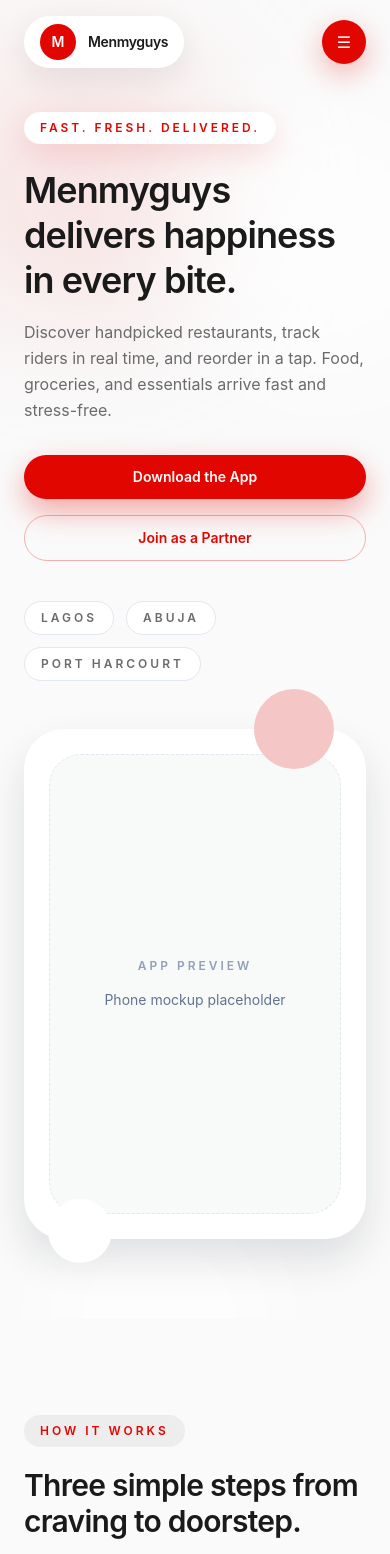
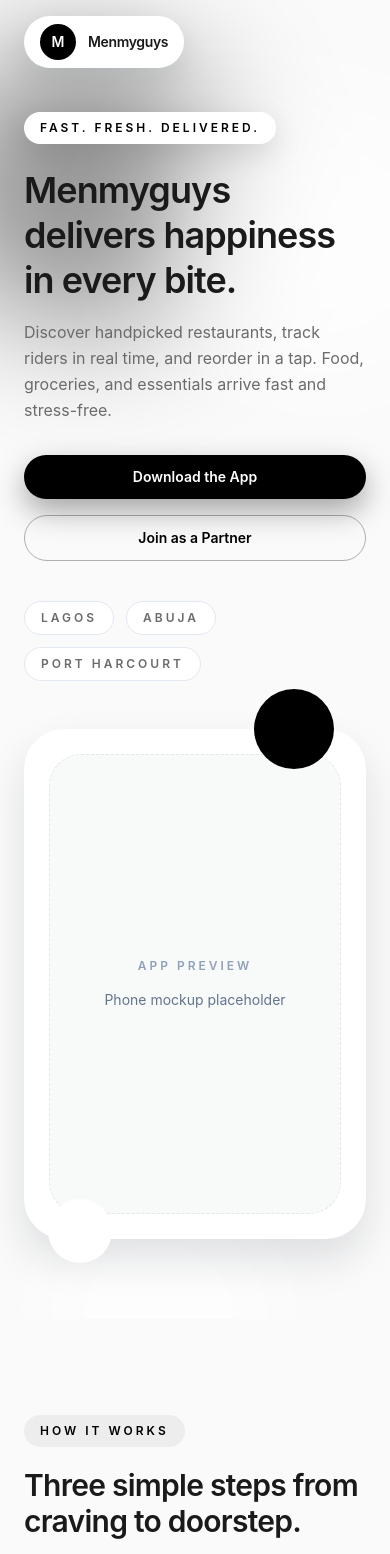
Before and after one commit to Cloud30hq/menmyguys, a Next.js app: page / in a window 390 px wide. Shown: the top 1554 px of the page. Built offline with nearby package versions, Linux system fonts and the light colour scheme.

Commit message:
Replace red accents with black and hide mobile nav

```diff
--- a/src/app/components/CTA.tsx
+++ b/src/app/components/CTA.tsx
@@ -3,7 +3,7 @@
     <section className="bg-[#FAFAFA] py-24">
       <div className="mx-auto max-w-5xl px-6">
         <div className="rounded-[2.5rem] border border-slate-200 bg-[#EDEDED] p-10 text-center shadow-[0_30px_60px_rgba(15,23,42,0.08)] md:p-16">
-          <p className="inline-flex items-center rounded-full bg-white px-4 py-2 text-xs font-semibold uppercase tracking-[0.25em] text-[#E10600]">
+          <p className="inline-flex items-center rounded-full bg-white px-4 py-2 text-xs font-semibold uppercase tracking-[0.25em] text-[#000000]">
             Ready to move fast?
           </p>
           <h2 className="mt-5 text-3xl font-semibold tracking-tight text-[#1A1A1A] md:text-4xl">
@@ -13,10 +13,10 @@
             Join thousands of people who order smarter meals every single day.
           </p>
           <div className="mt-8 flex flex-col justify-center gap-4 sm:flex-row">
-            <button className="rounded-full bg-[#E10600] px-7 py-3 text-sm font-semibold text-white transition hover:-translate-y-0.5 hover:bg-[#C90500] focus-visible:outline-none focus-visible:ring-2 focus-visible:ring-[#E10600] focus-visible:ring-offset-2 focus-visible:ring-offset-[#EDEDED]">
+            <button className="rounded-full bg-[#000000] px-7 py-3 text-sm font-semibold text-white transition hover:-translate-y-0.5 hover:bg-[#000000] focus-visible:outline-none focus-visible:ring-2 focus-visible:ring-[#000000] focus-visible:ring-offset-2 focus-visible:ring-offset-[#EDEDED]">
               Get the App
             </button>
-            <button className="rounded-full border border-[#E10600]/30 px-7 py-3 text-sm font-semibold text-[#E10600] transition hover:-translate-y-0.5 hover:border-[#E10600] focus-visible:outline-none focus-visible:ring-2 focus-visible:ring-[#E10600]/40 focus-visible:ring-offset-2 focus-visible:ring-offset-[#EDEDED]">
+            <button className="rounded-full border border-[#000000]/30 px-7 py-3 text-sm font-semibold text-[#000000] transition hover:-translate-y-0.5 hover:border-[#000000] focus-visible:outline-none focus-visible:ring-2 focus-visible:ring-[#000000]/40 focus-visible:ring-offset-2 focus-visible:ring-offset-[#EDEDED]">
               Talk to Sales
             </button>
           </div>
--- a/src/app/components/Hero.tsx
+++ b/src/app/components/Hero.tsx
@@ -14,7 +14,7 @@
   return (
     <section ref={sectionRef} className="relative overflow-hidden bg-[#FAFAFA] text-[#1A1A1A]">
       <div className="pointer-events-none absolute inset-0">
-        <div className="absolute -left-16 top-10 h-72 w-72 rounded-full bg-[#F5C6C6]/40 blur-3xl" />
+        <div className="absolute -left-16 top-10 h-72 w-72 rounded-full bg-[#000000]/40 blur-3xl" />
         <div className="absolute -right-20 top-24 h-72 w-72 rounded-full bg-white/70 blur-3xl" />
         <div className="absolute bottom-[-120px] left-[10%] h-60 w-60 rounded-full bg-white/60 blur-2xl" />
       </div>
@@ -22,7 +22,7 @@
         <div className="max-w-xl">
           <div
             data-hero-badge
-            className="inline-flex items-center gap-2 rounded-full bg-white px-4 py-2 text-xs font-semibold uppercase tracking-[0.25em] text-[#E10600] shadow-[0_10px_30px_rgba(225,6,0,0.12)]"
+            className="inline-flex items-center gap-2 rounded-full bg-white px-4 py-2 text-xs font-semibold uppercase tracking-[0.25em] text-[#000000] shadow-[0_10px_30px_rgba(0,0,0,0.12)]"
           >
             Fast. Fresh. Delivered.
           </div>
@@ -37,10 +37,10 @@
             Food, groceries, and essentials arrive fast and stress-free.
           </p>
           <div data-hero-cta className="mt-8 flex flex-col gap-4 sm:flex-row">
-            <MotionButton className="rounded-full bg-[#E10600] px-7 py-3 text-sm font-semibold text-white shadow-[0_12px_30px_rgba(225,6,0,0.35)] transition hover:-translate-y-0.5 hover:bg-[#C90500] focus-visible:outline-none focus-visible:ring-2 focus-visible:ring-[#E10600] focus-visible:ring-offset-2 focus-visible:ring-offset-[#FAFAFA]">
+            <MotionButton className="rounded-full bg-[#000000] px-7 py-3 text-sm font-semibold text-white shadow-[0_12px_30px_rgba(0,0,0,0.35)] transition hover:-translate-y-0.5 hover:bg-[#000000] focus-visible:outline-none focus-visible:ring-2 focus-visible:ring-[#000000] focus-visible:ring-offset-2 focus-visible:ring-offset-[#FAFAFA]">
               Download the App
             </MotionButton>
-            <MotionButton className="rounded-full border border-[#E10600]/30 px-7 py-3 text-sm font-semibold text-[#E10600] transition hover:-translate-y-0.5 hover:border-[#E10600] focus-visible:outline-none focus-visible:ring-2 focus-visible:ring-[#E10600]/40 focus-visible:ring-offset-2 focus-visible:ring-offset-[#FAFAFA]">
+            <MotionButton className="rounded-full border border-[#000000]/30 px-7 py-3 text-sm font-semibold text-[#000000] transition hover:-translate-y-0.5 hover:border-[#000000] focus-visible:outline-none focus-visible:ring-2 focus-visible:ring-[#000000]/40 focus-visible:ring-offset-2 focus-visible:ring-offset-[#FAFAFA]">
               Join as a Partner
             </MotionButton>
           </div>
@@ -51,7 +51,7 @@
           </div>
         </div>
         <div data-hero-mockup className="relative mx-auto w-full max-w-sm">
-          <div className="absolute -top-10 right-8 h-20 w-20 rounded-full bg-[#F5C6C6]" />
+          <div className="absolute -top-10 right-8 h-20 w-20 rounded-full bg-[#000000]" />
           <div className="absolute -bottom-6 left-6 h-16 w-16 rounded-full bg-white" />
           <div className="rounded-[2.5rem] border border-white/70 bg-white p-6 shadow-[0_20px_40px_rgba(15,23,42,0.12)]">
             <div className="flex h-[460px] flex-col items-center justify-center gap-4 rounded-[2rem] border border-dashed border-slate-200 bg-[#F8FAF9]">
--- a/src/app/components/HowItWorks.tsx
+++ b/src/app/components/HowItWorks.tsx
@@ -18,7 +18,7 @@
     <section data-howitworks className="bg-[#FAFAFA] py-24">
       <div className="mx-auto max-w-6xl px-6">
         <div className="max-w-2xl">
-          <p className="inline-flex items-center rounded-full bg-[#EDEDED] px-4 py-2 text-xs font-semibold uppercase tracking-[0.25em] text-[#E10600]">
+          <p className="inline-flex items-center rounded-full bg-[#EDEDED] px-4 py-2 text-xs font-semibold uppercase tracking-[0.25em] text-[#000000]">
             How it works
           </p>
           <h2 className="mt-5 text-3xl font-semibold tracking-tight text-[#1A1A1A] md:text-4xl">
@@ -36,7 +36,7 @@
                 data-step
                 className="rounded-3xl border border-slate-200 bg-white p-6 shadow-[0_12px_30px_rgba(15,23,42,0.06)] transition hover:-translate-y-1 hover:shadow-[0_16px_40px_rgba(15,23,42,0.1)]"
               >
-                <div className="flex h-10 w-10 items-center justify-center rounded-full bg-[#E10600] text-sm font-semibold text-white">
+                <div className="flex h-10 w-10 items-center justify-center rounded-full bg-[#000000] text-sm font-semibold text-white">
                   0{index + 1}
                 </div>
                 <h3 className="mt-6 text-xl font-semibold text-slate-900">{step.title}</h3>
@@ -50,7 +50,7 @@
               <div className="h-2 flex-1 overflow-hidden rounded-full bg-[#EDEDED]">
                 <div
                   data-progress-bar
-                  className="h-full origin-left scale-x-0 rounded-full bg-[#E10600]"
+                  className="h-full origin-left scale-x-0 rounded-full bg-[#000000]"
                 />
               </div>
             </div>
--- a/src/app/components/Restaurants.tsx
+++ b/src/app/components/Restaurants.tsx
@@ -25,7 +25,7 @@
       <div className="mx-auto max-w-6xl px-6">
         <div className="flex flex-col gap-12 lg:flex-row lg:items-start lg:justify-between">
           <div className="max-w-xl">
-            <p className="inline-flex items-center rounded-full bg-[#EDEDED] px-4 py-2 text-xs font-semibold uppercase tracking-[0.25em] text-[#E10600]">
+            <p className="inline-flex items-center rounded-full bg-[#EDEDED] px-4 py-2 text-xs font-semibold uppercase tracking-[0.25em] text-[#000000]">
               For restaurants
             </p>
             <h2 className="mt-5 text-3xl font-semibold tracking-tight md:text-4xl">
@@ -39,7 +39,7 @@
               {benefits.map((benefit) => (
                 <div
                   key={benefit.title}
-                  className="rounded-2xl border border-slate-200 bg-white p-5 shadow-[0_10px_30px_rgba(15,23,42,0.06)]"
+                  className="rounded-2xl border border-slate-200 bg-white p-5 shadow-[0_10px_30px_rgba(15,23,42,0.06)] transition hover:-translate-y-1 hover:shadow-[0_18px_40px_rgba(15,23,42,0.12)]"
                 >
                   <h3 className="text-lg font-semibold text-[#1A1A1A]">{benefit.title}</h3>
                   <p className="mt-2 text-sm text-[#6B6B6B]">{benefit.description}</p>
@@ -61,7 +61,7 @@
                   <span
                     data-count={stat.count}
                     data-suffix={stat.suffix}
-                    className="text-lg font-semibold text-[#E10600]"
+                    className="text-lg font-semibold text-[#000000]"
                   >
                     {stat.value}
                   </span>
--- a/src/app/components/Testimonials.tsx
+++ b/src/app/components/Testimonials.tsx
@@ -24,7 +24,7 @@
       <div className="mx-auto max-w-6xl px-6">
         <div className="flex flex-col gap-10 lg:flex-row lg:items-start lg:justify-between">
           <div className="max-w-xl">
-            <p className="inline-flex items-center rounded-full bg-white px-4 py-2 text-xs font-semibold uppercase tracking-[0.25em] text-[#E10600]">
+            <p className="inline-flex items-center rounded-full bg-white px-4 py-2 text-xs font-semibold uppercase tracking-[0.25em] text-[#000000]">
               Social proof
             </p>
             <h2 className="mt-5 text-3xl font-semibold tracking-tight md:text-4xl">
@@ -51,7 +51,7 @@
               <div
                 key={testimonial.name}
                 data-testimonial-card
-                className="min-w-[280px] flex-1 rounded-3xl border border-slate-200 bg-white p-6 lg:min-w-[320px]"
+                className="min-w-[280px] flex-1 rounded-3xl border border-slate-200 bg-white p-6 shadow-[0_12px_30px_rgba(15,23,42,0.08)] lg:min-w-[320px]"
               >
                 <p className="text-sm leading-relaxed text-[#6B6B6B]">“{testimonial.quote}”</p>
                 <div className="mt-6">
--- a/src/app/layout.tsx
+++ b/src/app/layout.tsx
@@ -3,7 +3,23 @@
 
 export const metadata: Metadata = {
   title: "Menmyguys",
-  description: "Modern food delivery platform landing page.",
+  description:
+    "Menmyguys is a modern food delivery platform for fast, reliable, and delightful meals.",
+  metadataBase: new URL("https://menmyguys.vercel.app"),
+  openGraph: {
+    title: "Menmyguys",
+    description:
+      "Order food from top restaurants and get it delivered fast with Menmyguys.",
+    url: "/",
+    siteName: "Menmyguys",
+    type: "website",
+  },
+  twitter: {
+    card: "summary_large_image",
+    title: "Menmyguys",
+    description:
+      "Order food from top restaurants and get it delivered fast with Menmyguys.",
+  },
 };
 
 export default function RootLayout({
@@ -19,7 +35,7 @@
             <header className="fixed left-0 top-0 z-50 w-full">
               <div className="mx-auto flex max-w-6xl items-center justify-between px-6 py-4">
                 <div className="flex items-center gap-3 rounded-full bg-white px-4 py-2 shadow-[0_10px_30px_rgba(15,23,42,0.08)]">
-                  <span className="flex h-9 w-9 items-center justify-center rounded-full bg-[#E10600] text-sm font-semibold text-white">
+                  <span className="flex h-9 w-9 items-center justify-center rounded-full bg-[#000000] text-sm font-semibold text-white">
                     M
                   </span>
                   <span className="text-sm font-semibold tracking-tight text-[#1A1A1A]">
@@ -44,9 +60,9 @@
                   <button className="hidden rounded-full bg-white px-5 py-2 text-sm font-semibold text-[#1A1A1A] shadow-[0_10px_30px_rgba(15,23,42,0.08)] transition hover:bg-[#EDEDED] lg:inline-flex">
                     More
                   </button>
-                  <button className="inline-flex h-11 w-11 items-center justify-center rounded-full bg-[#E10600] text-white shadow-[0_10px_30px_rgba(225,6,0,0.3)]">
+                  {/* <button className="inline-flex h-11 w-11 items-center justify-center rounded-full bg-[#000000] text-white shadow-[0_10px_30px_rgba(0,0,0,0.3)]">
                     ☰
-                  </button>
+                  </button> */}
                 </div>
               </div>
             </header>
--- a/src/app/page.tsx
+++ b/src/app/page.tsx
@@ -8,7 +8,7 @@
 
 export default function Home() {
   return (
-    <main id="scroll-root" className="min-h-screen bg-white">
+    <main id="scroll-root" className="min-h-screen bg-[#FAFAFA]">
       <ScrollSetup />
       <Hero />
       <HowItWorks />
```
Also changed, not shown: src/app/components/Riders.tsx (+4 -4 lines).
